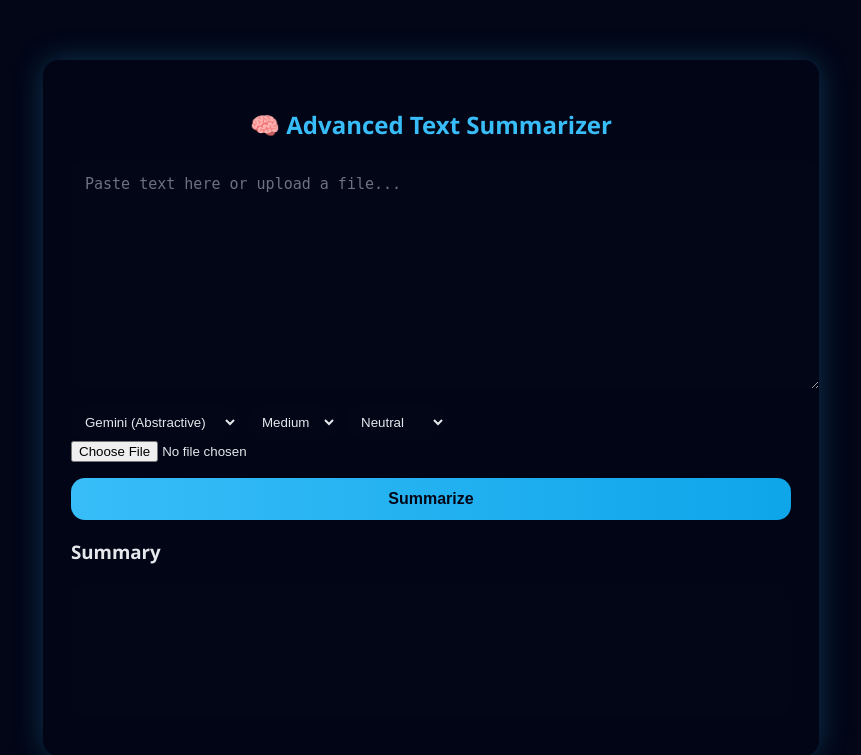
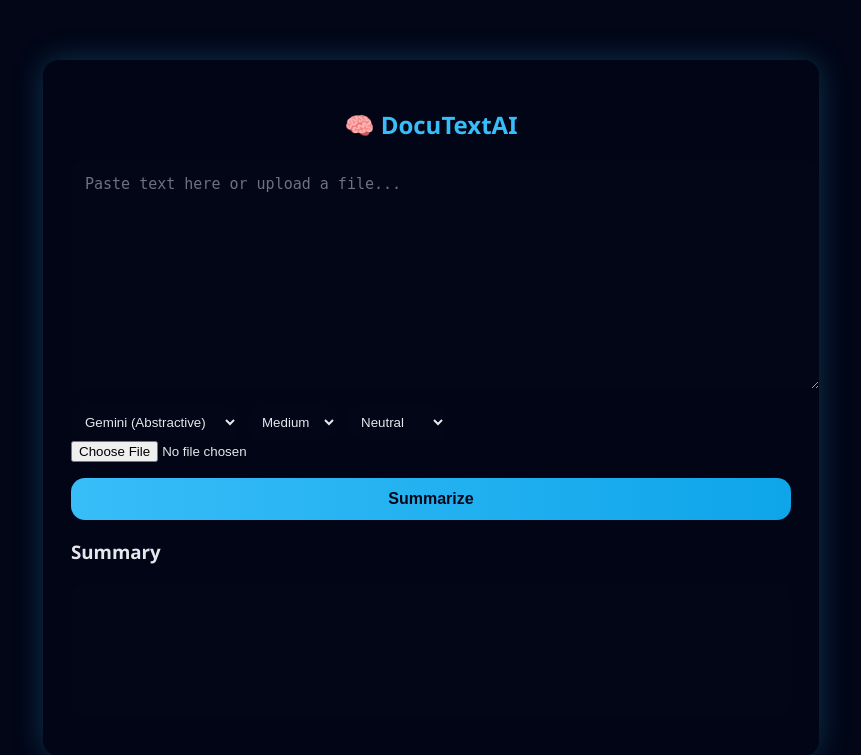
Before and after one commit to JainaRishika/DocuTextAI, a Flask app: page / in a window 1280 px wide. Shown: the top 755 px of the page, without its empty margins (209-1070 px from the left). Run offline with Flask 3, Linux system fonts and the light colour scheme.

Commit message:
Rename header from 'Advanced Text Summarizer' to 'DocuTextAI'

```diff
--- a/templates/index.html
+++ b/templates/index.html
@@ -10,7 +10,7 @@
 <body>
 
   <div class="container">
-    <h2>🧠 Advanced Text Summarizer</h2>
+    <h2>🧠 DocuTextAI </h2>
 
     <textarea id="inputText" placeholder="Paste text here or upload a file..."></textarea>
 
```
